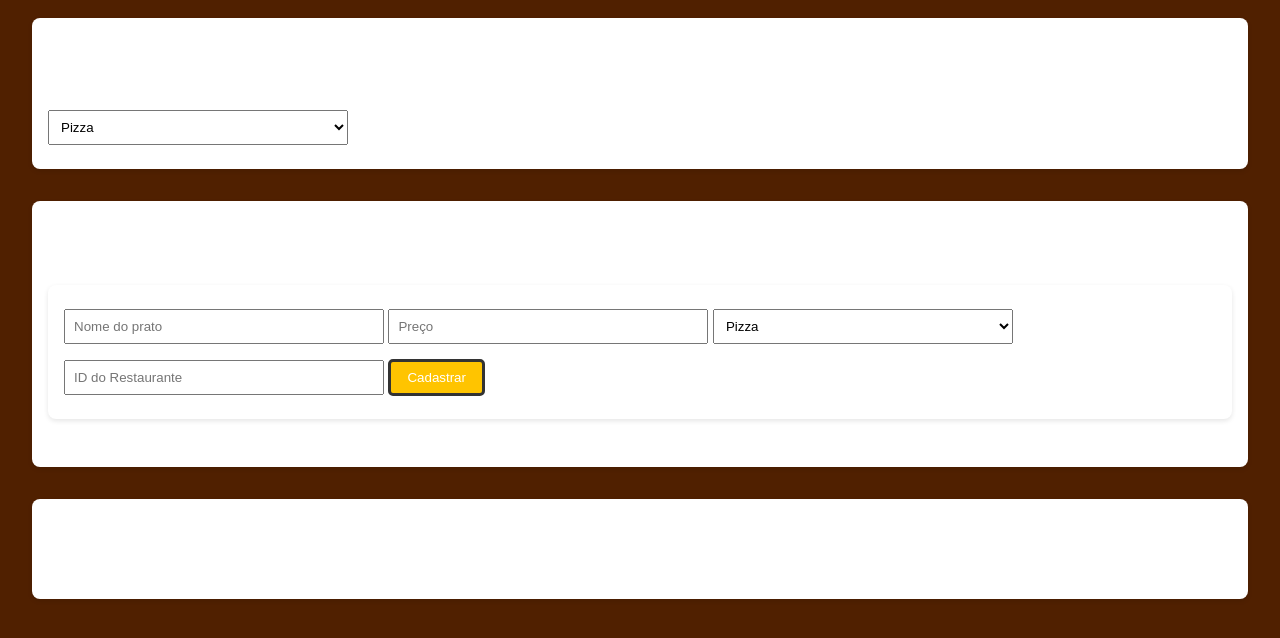
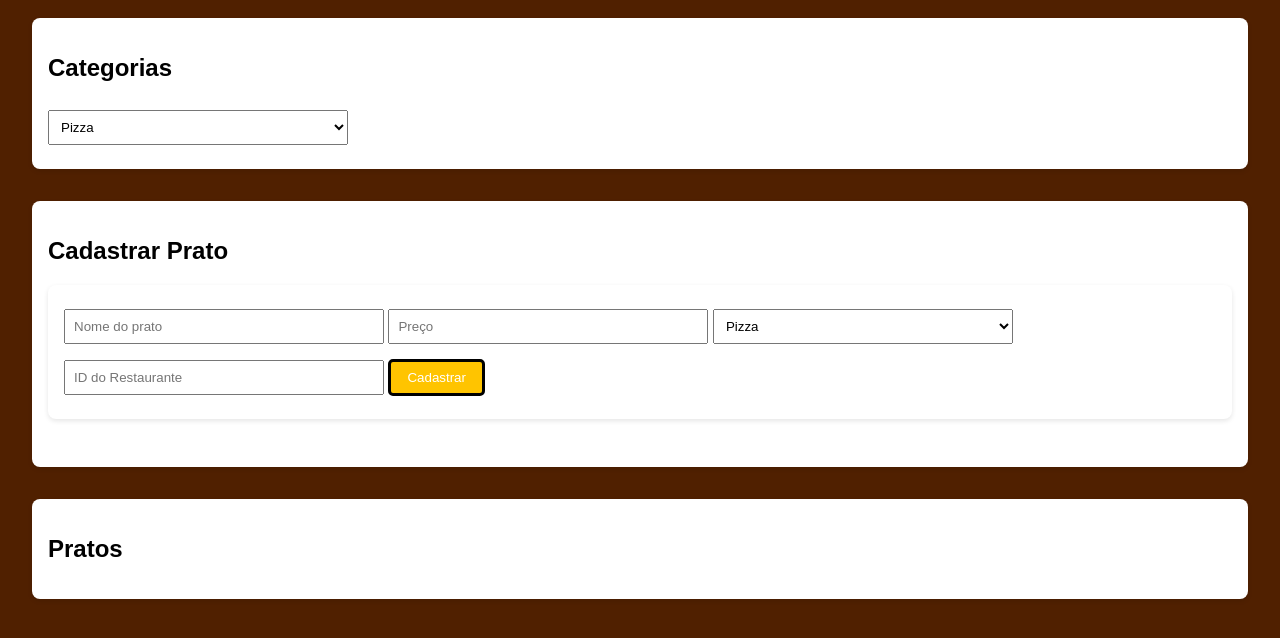
Before and after one commit to Migs1510/Oh-meu-deus, a website: page index.html in a window 1280 px wide. Shown: the part 72-710 px from the top of the page. Drawn offline with Linux system fonts and the light colour scheme.

Commit message:
Update style.css

```diff
--- a/style.css
+++ b/style.css
@@ -3,8 +3,11 @@ body {
     margin: 2rem;
     background: rgb(80, 32, 0);
   }
-  h1, h2 {
+  h1 {
     color: white;
+  }
+  h2{
+      color: black;
   }
   form, section {
     margin-bottom: 2rem;
@@ -24,12 +27,12 @@ body {
     background: #ffc400;
     color: white;
     border: solid;
-    border-color: #333;
+    border-color: black;
     border-radius: 5px;
   }
   .dish-card {
     margin: 1rem 0;
     padding: 1rem;
-    background: #eee;
+    background: black;
     border-radius: 5px;
   }
```
